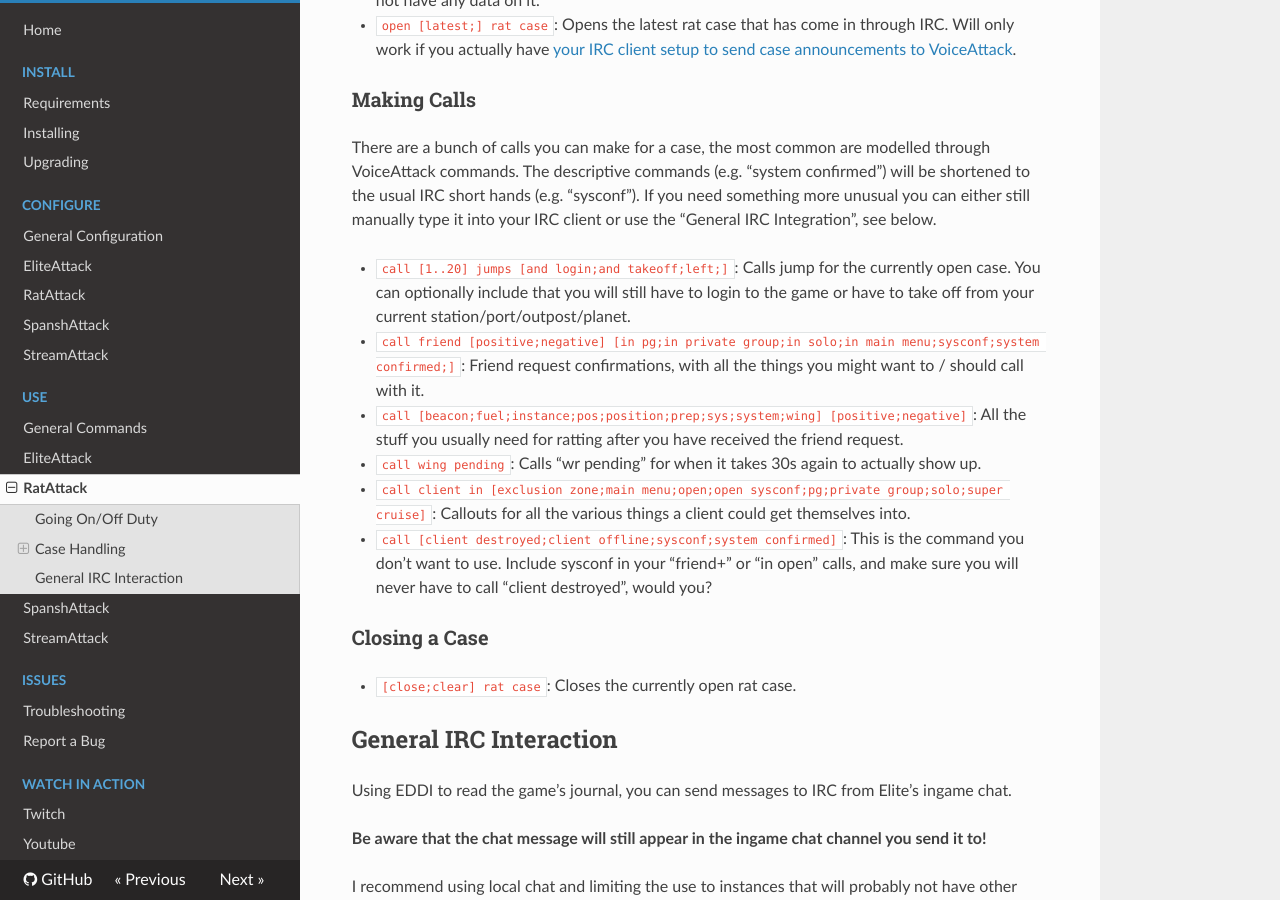
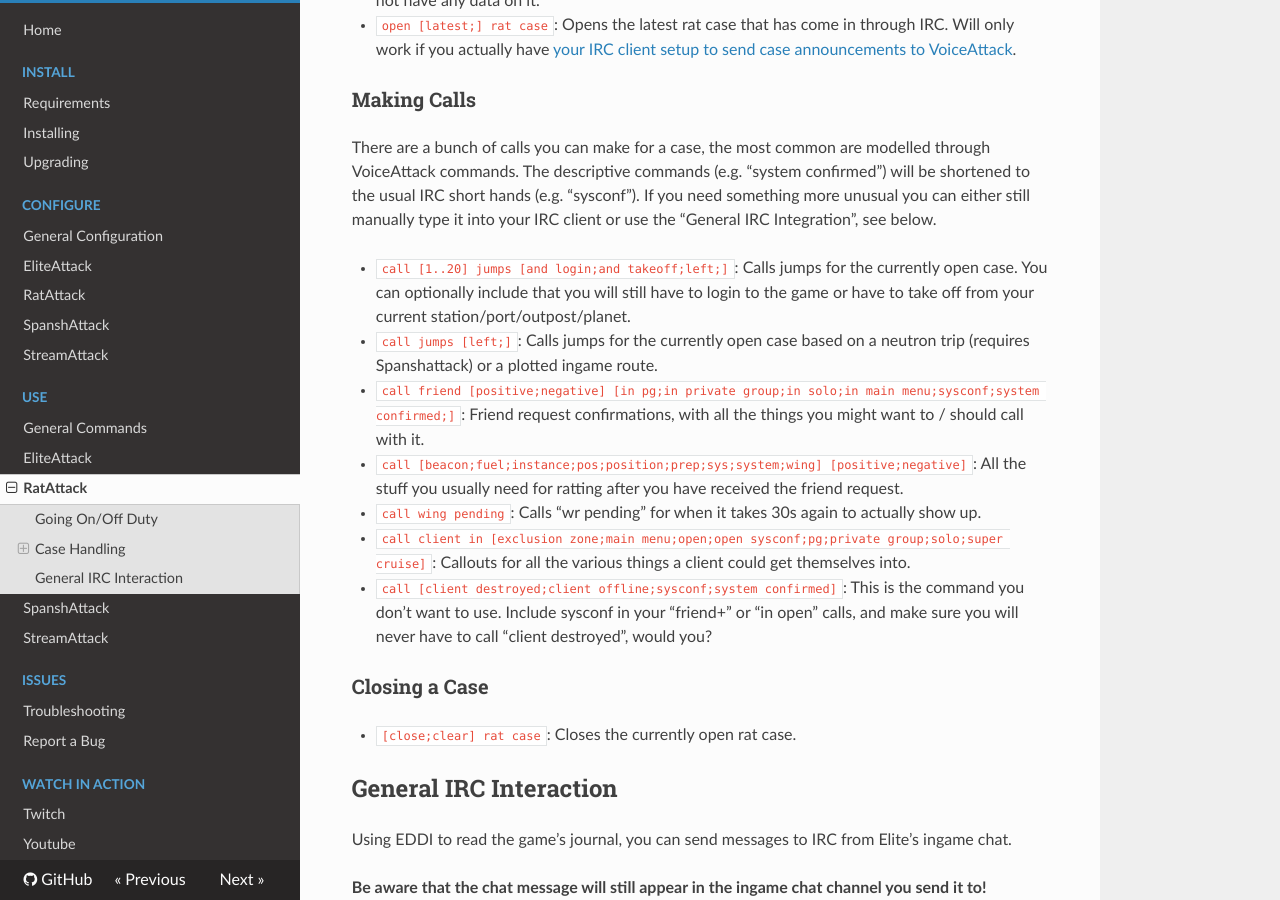
Before and after one commit to alterNERDtive/VoiceAttack-profiles, an MkDocs documentation site: the page built from docs/RatAttack.md, in a window 1280 px wide and 900 px high, scrolled down 1111 px. Built offline with MkDocs 1.6.1, drawn with Linux system fonts in a browser that asks for light colours; nearby versions of some CDN libraries.

Commit message:
RatAttack: `call jumps [left;]` command

```diff
--- a/docs/RatAttack.md
+++ b/docs/RatAttack.md
@@ -56,10 +56,12 @@
 something more unusual you can either still manually type it into your IRC
 client or use the “General IRC Integration”, see below.
 
-* `call [1..20] jumps [and login;and takeoff;left;]`: Calls jump for the
+* `call [1..20] jumps [and login;and takeoff;left;]`: Calls jumps for the
   currently open case. You can optionally include that you will still have to
   login to the game or have to take off from your current
   station/port/outpost/planet.
+* `call jumps [left;]`: Calls jumps for the currently open case based on a
+  neutron trip (requires Spanshattack) or a plotted ingame route.
 * `call friend [positive;negative] [in pg;in private group;in solo;in main menu;sysconf;system confirmed;]`:
   Friend request confirmations, with all the
   things you might want to / should call with it.
```
Also changed, not shown: CHANGELOG.md (+6 -1 lines), 2 other files.
